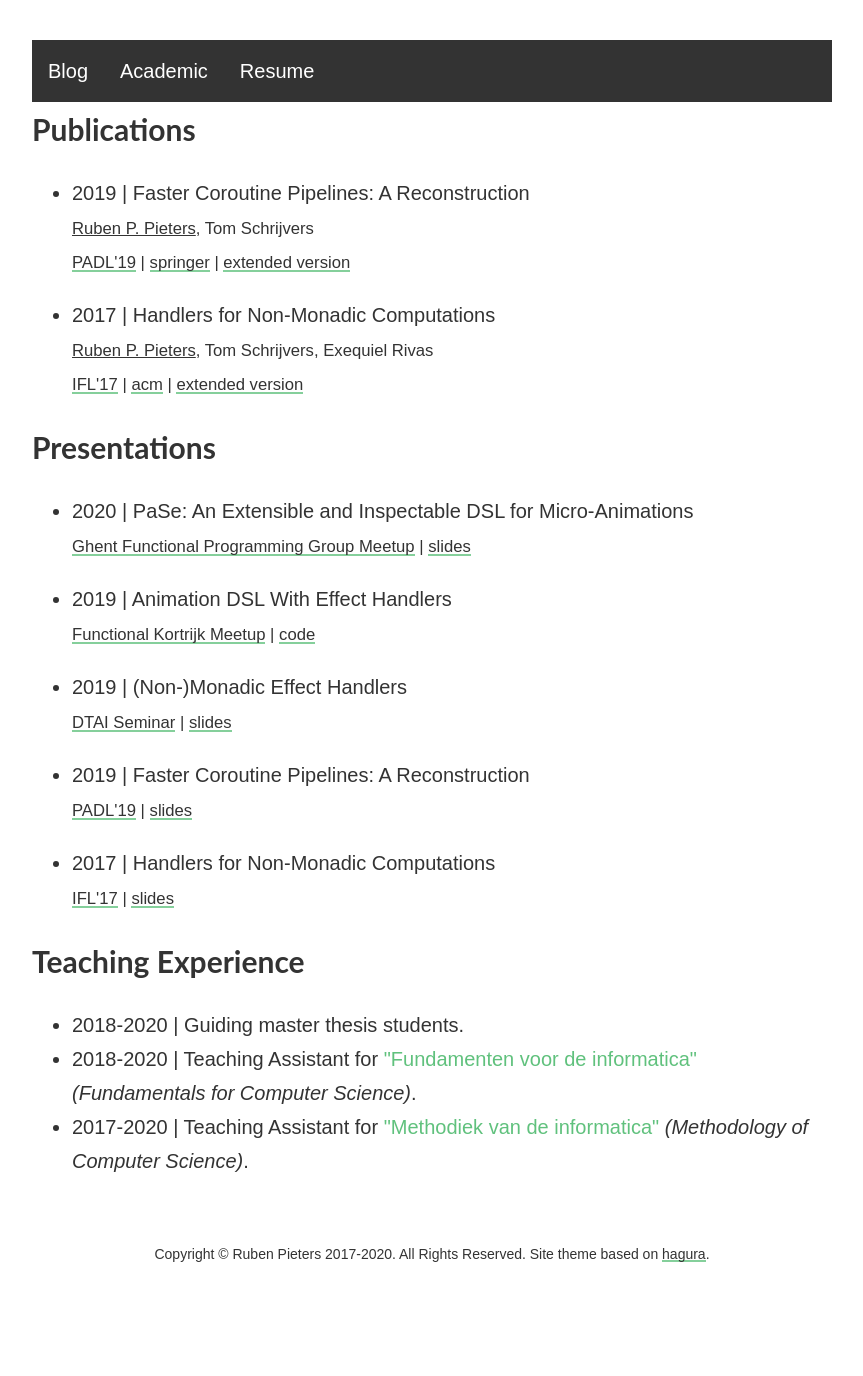
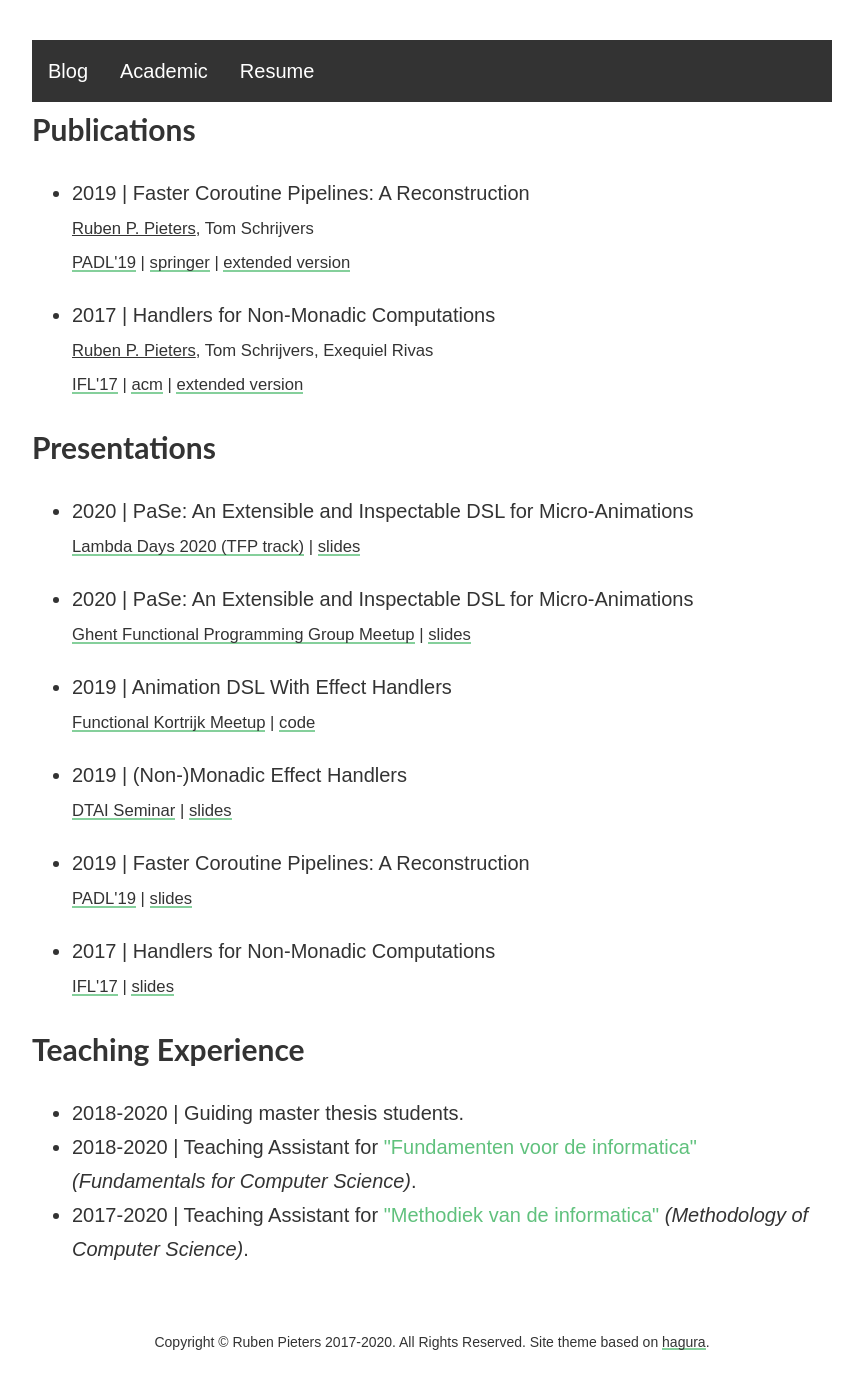
Before and after one commit to rubenpieters/rubenpieters.github.io, a Jekyll site: the page built from academic.html, in a window 1280 px wide. Shown: the whole page, without its empty margins (208-1071 px from the left). Built offline with Jekyll 4.4.1, drawn with Linux system fonts in a browser that asks for light colours; before the commit the page ends 1288 px from its top, so only the background shows below that.

Commit message:
add lambda days pres

```diff
--- a/academic.html
+++ b/academic.html
@@ -17,6 +17,10 @@ layout: default
 
 <h2>Presentations</h2>
 <ul>
+  <li>
+    <p>2020 | PaSe: An Extensible and Inspectable DSL for Micro-Animations</p>
+	  <p style="margin-top: -20px"><small><a href="https://www.lambdadays.org/lambdadays2020">Lambda Days 2020 (TFP track)</a> | <a href="{{ '/assets/tfp20.pdf' | relative_url }}">slides</a></small></p>
+  </li>
   <li>
     <p>2020 | PaSe: An Extensible and Inspectable DSL for Micro-Animations</p>
 	  <p style="margin-top: -20px"><small><a href="https://www.meetup.com/Ghent-Functional-Programming-Group-Meetup/events/266102542/">Ghent Functional Programming Group Meetup</a> | <a href="{{ '/assets/ghent_fp_19.pdf' | relative_url }}">slides</a></small></p>
```
Also changed, not shown: 1 other file.
